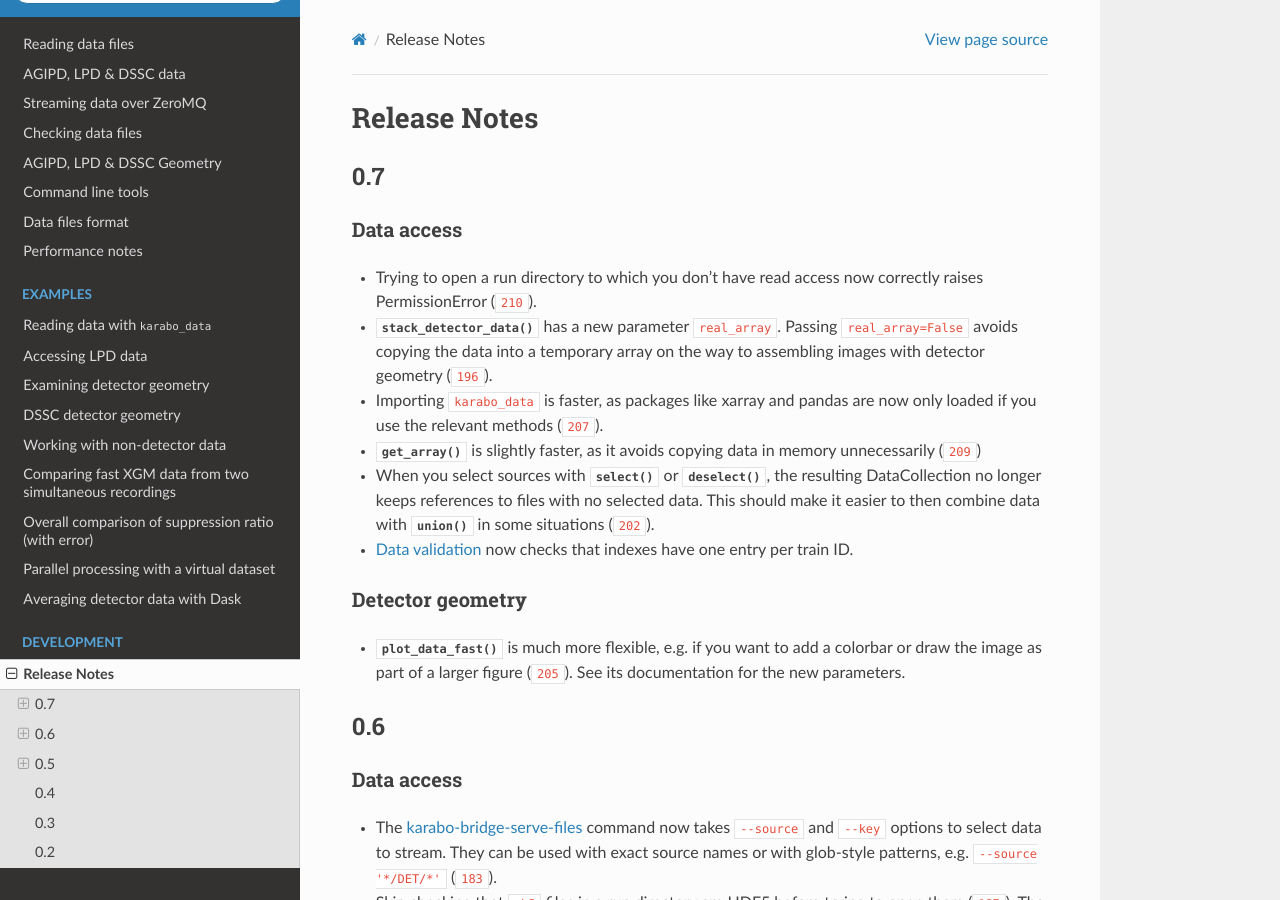
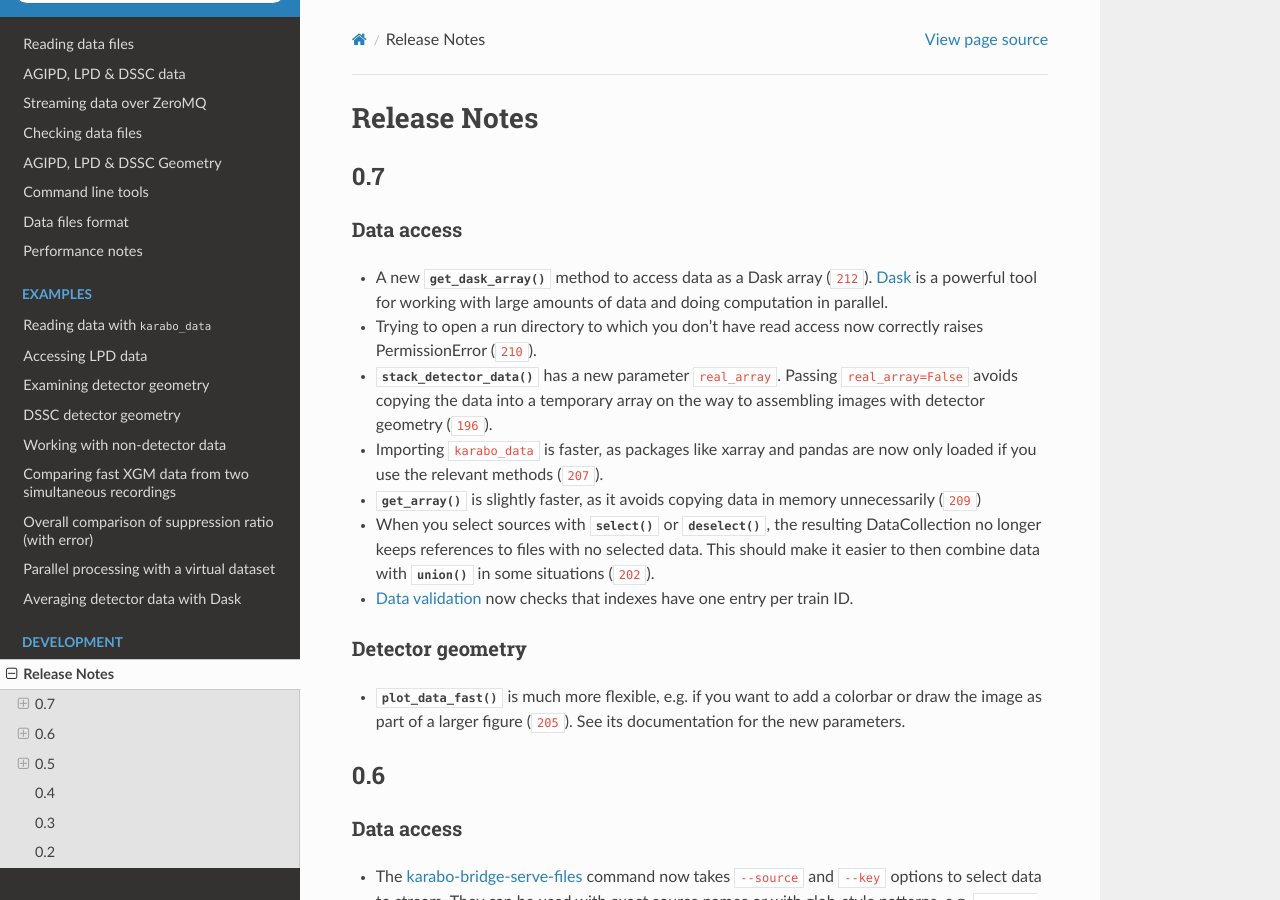
Before and after one commit to European-XFEL/karabo_data, a Sphinx documentation site: the page built from docs/changelog.rst, in a window 1280 px wide and 900 px high. Built offline with Sphinx 7.4.7 and the Read the Docs theme 2.0.0, drawn with Linux system fonts in a browser that asks for light colours; pages that are not in the unit, such as notebooks, are missing from menus; cross-references to code outside the pages are shown as plain code.

Commit message:
Add get_dask_array to docs

```diff
--- a/docs/changelog.rst
+++ b/docs/changelog.rst
@@ -7,6 +7,9 @@ Release Notes
 Data access
 ~~~~~~~~~~~
 
+- A new :meth:`~.get_dask_array` method to access data as a Dask array
+  (:ghpull:`212`). `Dask <https://docs.dask.org/en/latest/>`_ is a powerful tool
+  for working with large amounts of data and doing computation in parallel.
 - Trying to open a run directory to which you don't have read access now
   correctly raises PermissionError (:ghpull:`210`).
 - :func:`~.stack_detector_data` has a new parameter ``real_array``. Passing
```
Also changed, not shown: docs/reading_files.rst (+27 -12 lines).
